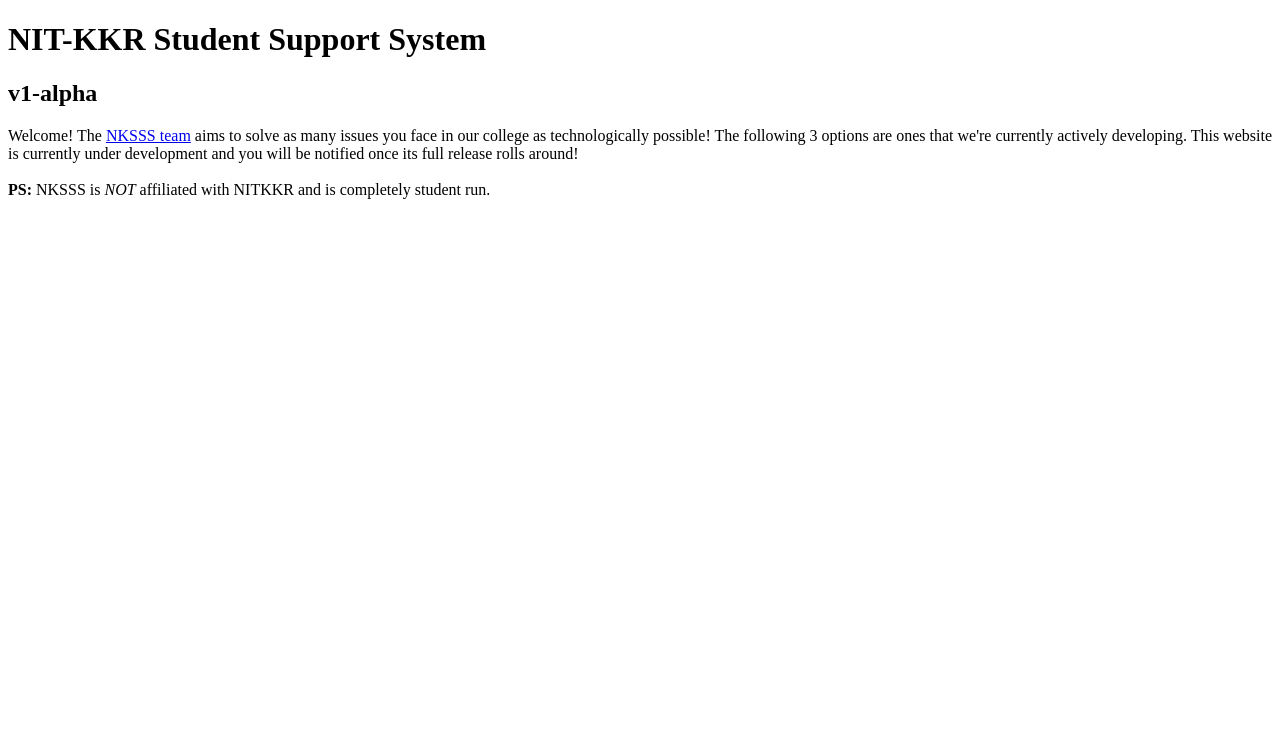
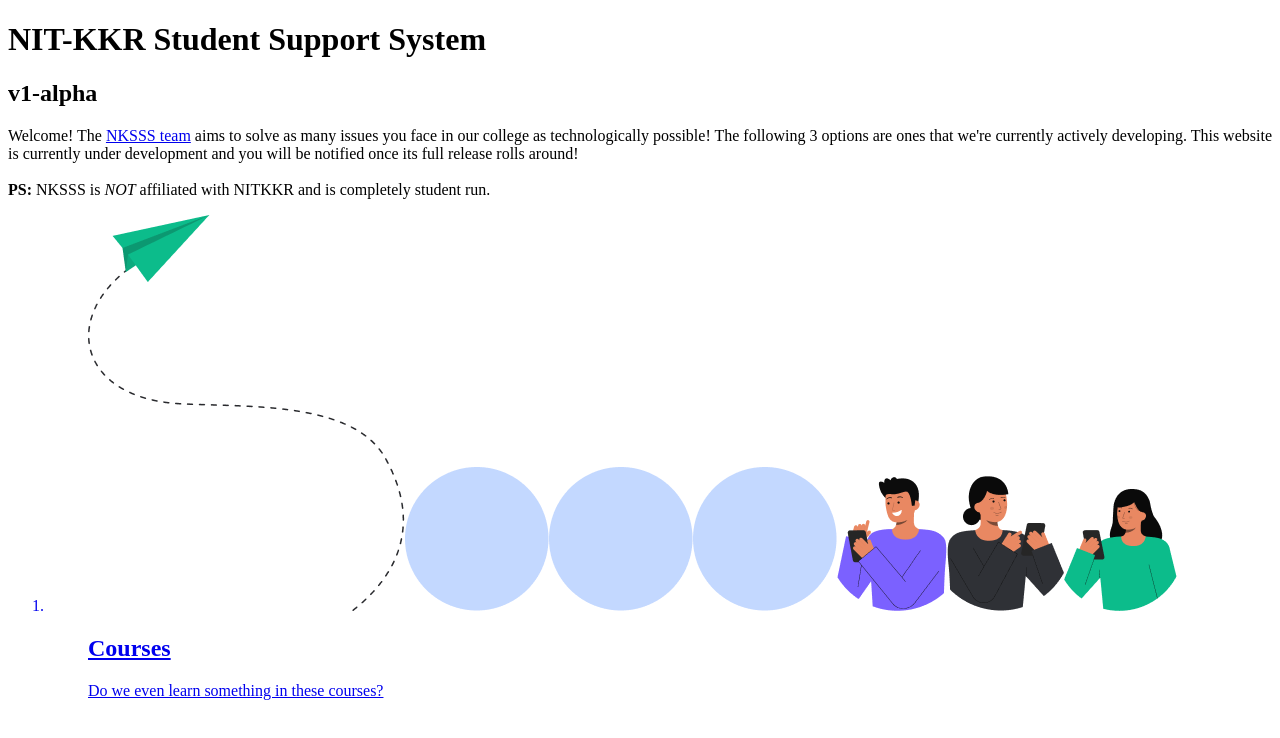
Before and after one commit to nkss-dev/node-modules, a Next.js app: page / in a window 1280 px wide. Shown: the top 738 px of the page. Built offline with nearby package versions, Linux system fonts and the light colour scheme.

Commit message:
Add hyperlink to /courses

```diff
--- a/app/page.tsx
+++ b/app/page.tsx
@@ -1,4 +1,5 @@
-import Link from "next/link";
+import Link from 'next/link';
+import CoursesPageCard from './courses/(card)';
 
 export default function HomePage() {
   return (
@@ -7,17 +8,29 @@ export default function HomePage() {
         <h1>NIT-KKR Student Support System</h1>
         <h2>v1-alpha</h2>
         <p>
-          Welcome! The <Link href="/about">NKSSS team</Link> aims to solve as many
-          issues you face in our college as technologically possible! The
+          Welcome! The <Link href="/about">NKSSS team</Link> aims to solve as
+          many issues you face in our college as technologically possible! The
           following 3 options are ones that we're currently actively developing.
           This website is currently under development and you will be notified
           once its full release rolls around!
           <br />
           <br />
-          <strong>PS:</strong> NKSSS is <em>NOT</em> affiliated with NITKKR and is completely
-          student run.
+          <strong>PS:</strong> NKSSS is <em>NOT</em> affiliated with NITKKR and
+          is completely student run.
         </p>
       </header>
+
+      <main>
+        <nav>
+          <ol>
+            <Link href="/courses">
+              <li>
+                <CoursesPageCard />
+              </li>
+            </Link>
+          </ol>
+        </nav>
+      </main>
     </div>
   );
 }
```
